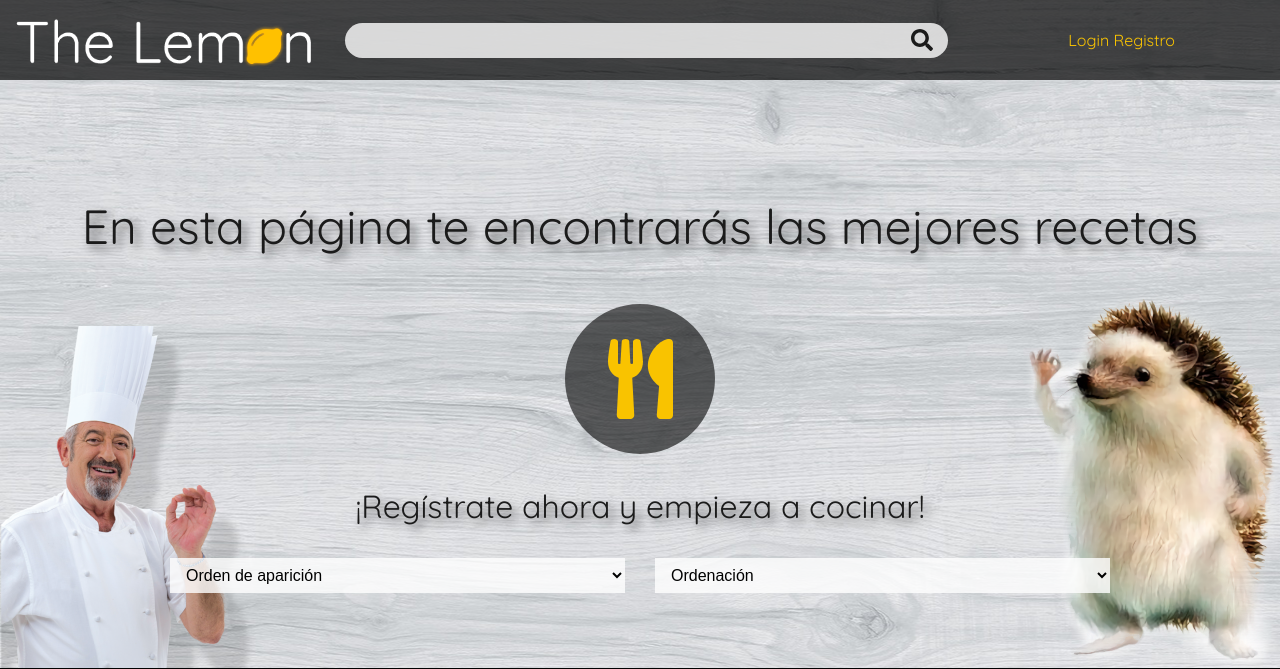
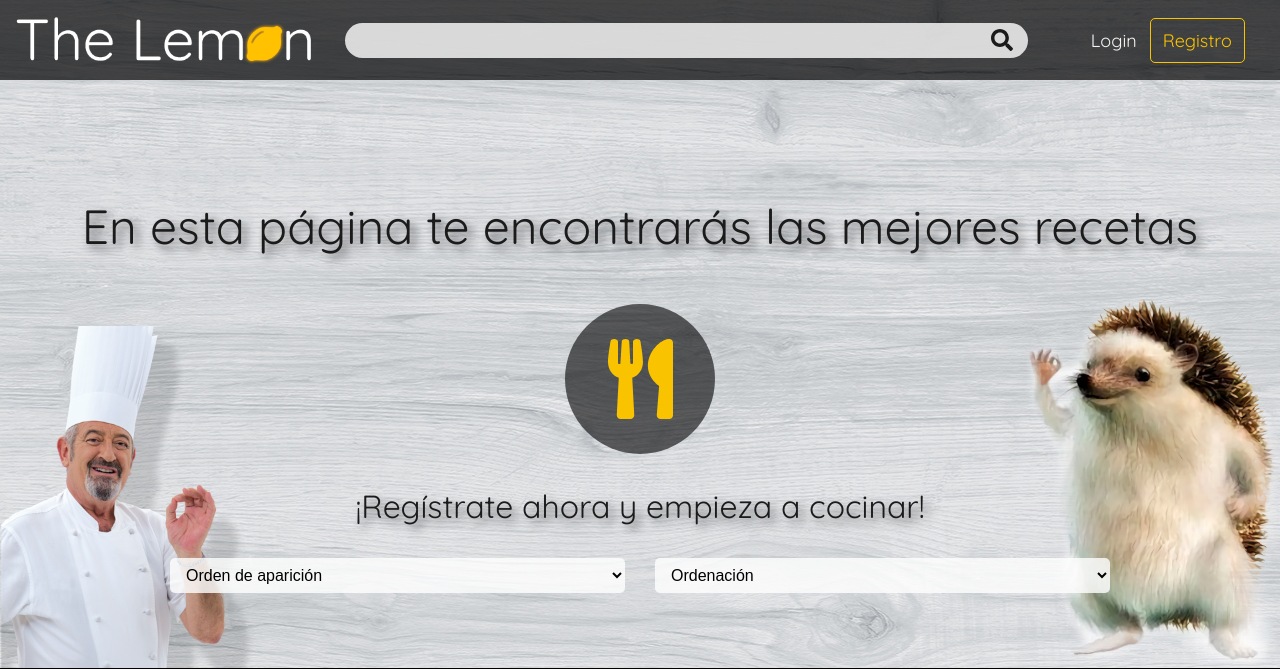
Before and after one commit to pablomanez/PCW, a PHP site: page / in a window 1280 px wide. Shown: the top 669 px of the page. Run offline with PHP 8.4, Linux system fonts and the light colour scheme; some libraries are stand-ins or nearby versions.

Commit message:
Header al 90%

```diff
--- a/CSS/Lightrap.css
+++ b/CSS/Lightrap.css
@@ -24,6 +24,19 @@ html, body{
 	font-family: 'Quicksand', sans-serif;
 	font-weight: lighter;
 }
+
+header{height: 50px;}
+.logo{
+	background: url("../Images/THE_LEMON_ICON.png") no-repeat left;
+	background-size: auto 100%;
+	transition: background 0.4s ease-in-out;
+}
+.logo:hover, .logo:focus, .logo:active{
+	background: url("../Images/THE_LEMON_ICON_FOCUS.png") no-repeat left;
+	background-size: auto 100%;
+}
+
+.w-logo{min-width: 50px;}
 
 /* COLORES BACKGROUND */
 .bg-black{background: var(--black);}
@@ -163,8 +176,6 @@ html, body{
 .w-75 {width: 75% !important;}
 .w-100 {width: 100% !important;}
 
-.w-logo{width: 300px;}
-
 .Mw-20 {max-width: 20% !important;}
 
 .h-5 {height: 5% !important;}
@@ -220,7 +231,7 @@ html, body{
 .pl-4 {padding-left: 40px;}	.pr-4 {padding-right: 40px;}	.pt-4 {padding-top: 40px;}	.pb-4 {padding-bottom: 40px;}
 .pl-5 {padding-left: 60px;}	.pr-5 {padding-right: 60px;}	.pt-5 {padding-top: 60px;}	.pb-5 {padding-bottom: 60px;}
 
-.pt-150px{padding-top: 150px;}
+.pt-150px{padding-top: 77px;}
 
 /* MARGINS */
 .m-0 {margin: 0;}
@@ -257,67 +268,49 @@ html, body{
 .ml-auto{margin-left: auto;}
 .m-auto{margin:auto;}
 
-
 /* IMAGEN */
 
-.background{
-	background-image: url("../Images/header2.jpg");
-	background-position: center;
-}
-
+.background{background-image: url("../Images/header2.jpg"); background-position: center;}
 .bg-image{
 	background-position: center;
 	background-repeat: no-repeat;
 	background-size: cover;
 }
-
 .index-img{
 	opacity: 0.5;
 	object-fit: cover;
 	object-position: 50% 50%;
 	transition: all 0.4s ease-in-out;
 }
+.obj-fit{object-fit: cover; object-position: 50% 50%;}
+.index-img:hover, #index figure:hover .index-img {opacity: 1;}
 
-.obj-fit{
-	object-fit: cover;
-	object-position: 50% 50%;
-}
-
-.index-img:hover, #index figure:hover .index-img {
-	opacity: 1;
-}
-
+/* ICONOS DE LOS USUARIOS + DIV CON EL NOMBRE*/
 .index-button{
 	height: 120px;
 	width: 120px;
 	transition: all 0.3s ease-in-out;
 }
-
 .index-button:hover{
 	width: 180px;
 	height: 180px;
 }
-
 .index-button + div{
 	opacity: 0;
 	margin-top: -10px;
 	transition: all 0.3s ease-in-out;
 }
-
 .index-button:hover + div{
 	margin-top: 10px;
 	opacity: 1;
 	background: rgba(0,0,0,0.5);
 }
 
-
 .mini-user-icon{height: 80px;width: 80px;}
 .footer-logo{height: 90px;width: 90px;}
 .header-logo{width: 150px;height: 150px;}
 .huge-logo{width: 250px; height: 250px;}
-
 .flip{transform: scaleX(-1);}
-/* https://hacks.mozilla.org/2017/04/replace-bootstrap-layouts-with-css-grid/ */
 
 /* CONTENEDOR */
 .container, .container-fluid{
@@ -326,16 +319,13 @@ html, body{
 	padding-left: 15px;
 	padding-right: 15px;
 }
-
 .container-fluid{width: 100%;}
-
 .row {
 	display: grid;
 	grid-template-columns: repeat(12, 1fr);
 	margin-left: -15px;
 	margin-right: -15px;
 }
-
 .col-1, .col-2, .col-3, .col-4, .col-5, .col-6, .col-7, .col-8, .col-9, .col-10, .col-11, .col-12, .col,
 .col-auto, .col-sm-1, .col-sm-2, .col-sm-3, .col-sm-4, .col-sm-5, .col-sm-6, .col-sm-7, .col-sm-8, .col-sm-9, .col-sm-10, .col-sm-11, .col-sm-12, .col-sm,
 .col-sm-auto, .col-md-1, .col-md-2, .col-md-3, .col-md-4, .col-md-5, .col-md-6, .col-md-7, .col-md-8, .col-md-9, .col-md-10, .col-md-11, .col-md-12, .col-md,
@@ -403,10 +393,25 @@ html, body{
 	.d-sm-flex{display: flex;}
 	.d-sm-none{display: none;}
 	.mw-1500px{min-width: 1500px;}
+
+
 }
 
 /* md */
 @media (min-width: 768px) {
+
+	header{height: 80px;}
+	.logo{
+		background: url("../Images/THE_LEMON.png") no-repeat center;
+		background-size: 100%;
+		transition: background 0.4s ease-in-out;
+	}
+	.logo:hover, .logo:focus, .logo:active{
+		background: url("../Images/THE_LEMON_FOCUS.png") no-repeat center;
+		background-size: 100%;
+	}
+	.w-logo{min-width: 300px;}
+	.pt-150px{padding-top: 150px;}
 	.col-md-1{grid-column: span 1;}
 	.col-md-2{grid-column: span 2;}
 	.col-md-3{grid-column: span 3;}
@@ -509,8 +514,9 @@ html, body{
 	.mh-index{min-height: 800px;}
 }
 
-.clear{clear:both;}
 
+
+/* FORMS */
 .form-control{
 	width: 100%;
 	height: 35px;
@@ -521,48 +527,31 @@ html, body{
 	font-size: 1rem;
 	padding: 5px 12px;
 	margin-bottom: 10px;
+	border-radius: 5px;
   	transition: border-color 0.15s ease-in-out, box-shadow 0.15s ease-in-out;
 }
-
 .form-control:hover, .form-control:focus, .form-control:active{
 	background-color: var(--light);
 }
-
 .form-control:focus {
   color: #495057;
   border: 1px solid rgba(249, 195, 0, 0.5);
   outline: 0;
-  box-shadow: 0 0 0 0.2rem rgba(249, 195, 0, 0.25);
+  box-shadow: 0 0 0 3px rgba(249, 195, 0, 0.25);
 }
-
 .form-label{line-height: 1.5;}
 
-.circle{border-radius: 50%;}
-
-#index figure{
-	color: white;
-	font-size: 20px;
-	margin:0;
-}
-
-a{
-	color: var(--orange);
-	text-decoration: none;
-	transition: color 0.2s ease-in-out;
-}
-a:hover, a:focus, a:active{color: var(--light);}
 
 /* INDEX */
 #index a, .revers-a{color: var(--light);}
 #index a:hover, .revers-a:hover{color: var(--orange);}
 .tag{transition: all 0.5s ease-in-out;}
 #index a:hover .tag{background: rgba(0,0,0,0.6); }
-
-/* SHADOW */
-.shadow{text-shadow: 5px 5px 10px rgba(0, 0, 0, 0.6);}
-.text-shadow{text-shadow: 4px 4px 10px black,4px 4px 10px black;}
-.box-shadow{box-shadow: 5px 5px 10px black;}
-
+#index figure{
+	color: white;
+	font-size: 20px;
+	margin:0;
+}
 
 #index nav:before {
     content: " ";
@@ -585,53 +574,56 @@ a:hover, a:focus, a:active{color: var(--light);}
     z-index: 3;
 }
 
+/* SHADOW */
+.shadow{text-shadow: 5px 5px 10px rgba(0, 0, 0, 0.6);}
+.text-shadow{text-shadow: 4px 4px 10px black,4px 4px 10px black;}
+.box-shadow{box-shadow: 5px 5px 10px black;}
+
+
+/* ENLACES */
 .div-link{transition: all 0.5s ease-in-out;}
 .div-link:hover{background: rgba(249, 195, 0, 0.6); color: var(--dark) !important;}
+a{
+	color: var(--orange);
+	text-decoration: none;
+	transition: color 0.2s ease-in-out;
+}
+a:hover, a:focus, a:active{color: var(--light);}
 
 
-
+/* VARIOS */
 hr {
     border: 0;
     border-top: 1px solid rgba(0,0,0,0.4);
     margin: 1em 0;
     padding: 0;
 }
+.circle{border-radius: 50%;}
+.clear{clear:both;}
 
+
+/* BOTONES */
 .btn {
   	display: inline-block;
   	text-align: center;
-  vertical-align: middle;
   	border: 1px solid transparent;
-  padding: 5px 12px;
-  font-size: 1rem;
-  line-height: 1.5;
+  	padding: 10px 12px;
+	border-radius: 5px;
+	cursor: pointer;
+	font-size: 18px;
   	transition: color 0.15s ease-in-out, background-color 0.15s ease-in-out, border-color 0.15s ease-in-out, box-shadow 0.15s ease-in-out;
 }
 
-.btn:focus, .btn:hover {
-  text-decoration: none;
+.btn-outline-orange {
+  color: var(--orange);
+  background-color: transparent;
+  background-image: none;
+  border-color: var(--orange);
 }
 
-.btn:focus {
-  outline: 0;
-  box-shadow: 0 0 0 0.2rem rgba(0, 123, 255, 0.25);
-}
-
-.btn-outline-orange {
-  color: #dc3545;
-  background-color: transparent;
-  background-image: none;
-  border-color: #dc3545;
-}
-
-.btn-outline-orange:hover {
-  color: #fff;
-  background-color: #dc3545;
-  border-color: #dc3545;
-}
-
-.btn-outline-orange:focus, .btn-outline-orange {
-  box-shadow: 0 0 0 0.2rem rgba(220, 53, 69, 0.5);
+.btn-outline-orange:hover, .btn-outline-orange:focus {
+  color: var(--dark);
+  background-color: var(--orange);
 }
 
 .btn-outline-dark {
@@ -640,16 +632,13 @@ hr {
   border-color:  var(--dark);
 }
 
-.btn-outline-dark:hover {
+.btn-outline-dark:hover, .btn-outline-dark:focus {
   color: var(--light);
   background-color:  var(--dark);
   border-color:  var(--light);
 }
 
-.btn-outline-dark:focus, .btn-outline-orange {
-  box-shadow: 0 0 0 0.2rem rgba(220, 53, 69, 0.5);
-}
-
+/* BOTON BÚSQUEDA (LUPA) */
 .search-btn{
 	color: var(--dark);
 	background: transparent;
@@ -658,132 +647,66 @@ hr {
 	cursor: pointer;
 	transition: color 0.4s ease-in-out;
 }
-
 .search-btn:hover, .search-btn:focus, .search-btn:active{
 	outline: none;
 	color: var(--orange);
 }
 
-#menuToggle
-{
+/* MENÚ DE HAMBURGUESA MOLÓN */
+#menuToggle{
   display: block;
   position: relative;
-
-
   -webkit-user-select: none;
   user-select: none;
 }
 
-#menuToggle input
-{
+#menuToggle input{
   display: block;
   width: 40px;
   height: 32px;
   position: absolute;
   top: -7px;
   left: -5px;
-
   cursor: pointer;
-
-  opacity: 0; /* hide this */
-  z-index: 2; /* and place it over the hamburger */
-
-  -webkit-touch-callout: none;
+  opacity: 0;
+  z-index: 2;
 }
-
-/*
- * Just a quick hamburger
- */
-#menuToggle span
-{
+#menuToggle span{
   display: block;
   width: 33px;
   height: 4px;
   margin-bottom: 5px;
   position: relative;
-
   background: var(--light);
   border-radius: 3px;
-
-
   transform-origin: 4px 0px;
-
   transition: transform 0.5s cubic-bezier(0.77,0.2,0.05,1.0),
               background 0.5s cubic-bezier(0.77,0.2,0.05,1.0),
               opacity 0.55s ease;
 }
 
-#menuToggle span:first-child
-{
-  transform-origin: 0% 0%;
-}
-
-#menuToggle span:nth-last-child(2)
-{
-  transform-origin: 0% 100%;
-}
-
-/*
- * Transform all the slices of hamburger
- * into a crossmark.
- */
-#menuToggle input:checked ~ span
-{
+#menuToggle span:first-child{transform-origin: 0% 0%;}
+#menuToggle span:nth-last-child(2){transform-origin: 0% 100%;}
+#menuToggle input:checked ~ span{
   opacity: 1;
   transform: rotate(45deg) translate(-2px, -1px);
   background: var(--orange);
 }
-
-/*
- * But let's hide the middle one.
- */
-#menuToggle input:checked ~ span:nth-last-child(3)
-{
-  opacity: 0;
-  transform: rotate(0deg) scale(0.2, 0.2);
-}
-
-/*
- * Ohyeah and the last one should go the other direction
- */
-#menuToggle input:checked ~ span:nth-last-child(2)
-{
-  transform: rotate(-45deg) translate(0, -1px);
-}
-
-/*
- * Make this absolute positioned
- * at the top left of the screen
- */
-#menu
-{
+#menuToggle input:checked ~ span:nth-last-child(3){opacity: 0; transform: rotate(0deg) scale(0.2, 0.2);}
+#menuToggle input:checked ~ span:nth-last-child(2){transform: rotate(-45deg) translate(0, -1px);}
+#menu{
 	position: absolute;
 	right: 0;
-  width: 300px;
-  margin: 22.3px 0 0 0;
-  padding: 50px;
-  padding-top: 125px;
-
+	width: 400px;
+	margin-top: 11.7px;
 	list-style-type: none;
 	-webkit-font-smoothing: antialiased;
 	/* to stop flickering of text in safari */
 	background: rgba(0,0,0,0.6);
 	transform-origin: 0% 0%;
-  transform: translate(100%, 0);
-
+	transform: translate(110%, 0);
 	transition: transform 0.5s cubic-bezier(0.77,0.2,0.05,1.0);
+	text-align: left;
 }
-
-#menu li
-{
-  padding: 10px 0;
-  font-size: 22px;
-}
-
-/*
- * And let's slide it in from the left
- */
-#menuToggle input:checked ~ ul
-{
-  transform: none;
-}
+#menu li{padding: 10px 0; font-size: 22px;}
+#menuToggle input:checked ~ ul{transform: translate(35.17%, 0);;}
--- a/index.html
+++ b/index.html
@@ -15,30 +15,29 @@
 
 	<header class="container-fluid bg-dark-t2 position-fixed z-5 d-flex align-items-center">
 		<!-- ARREGLAR VERTICAL ALIGN-->
-		<img class="pt-1 w-logo float-left" src="Images/THE_LEMON.png"/>
+		<a href="index.html" class="logo w-logo float-left h-100"></a>
 		<div class="pl-3 row w-100 h-100">
-			<div class="col-10 col-md-8 d-flex align-items-center">
+			<div class="Mh-100 col-10 col-md-7 col-lg-9 d-flex align-items-center justify-content-center">
 				<form class="position-relative w-100" action="buscar.html" method="get">
 					<input style="border-radius: 30px" class="form-control mb-0" type="text" name="search_box" required>
 					<button class="search-btn m-auto t0 b0 r0 pr-2" type="submit"><i style="font-size: 22px;" class="fas fa-search"></i></button>
 				</form>
 			</div>
-			<div class="col-2 col-md-4 d-none d-md-initial py-3 text-center">
-				<a href="login.html">Login</a>
-				<a href="registro.html">Registro</a>
+			<div class="col-2 col-md-5 col-lg-3 d-none d-md-flex text-center p-0 align-items-center justify-content-center">
+				<a class="btn revers-a" href="login.html">Login</a>
+				<a class=" btn btn-outline-orange" href="registro.html">Registro</a>
 			</div>
 
-			<nav role="navigation" class="d-flex align-items-center col-2 d-md-initial d-md-none">
+			<nav role="navigation" class="d-flex align-items-center col-2 d-md-initial d-md-none p-0 justify-content-center">
 			  <div id="menuToggle">
 			    <input type="checkbox" />
 			    <span></span>
 			    <span></span>
 			    <span></span>
-			    <ul id="menu">
-			      <a href="#"><li>Home</li></a>
-			      <a href="#"><li>About</li></a>
-			      <a href="#"><li>Info</li></a>
-			      <a href="#"><li>Contact</li></a>
+			    <ul id="menu" class="p-3">
+			      <a class="revers-a" href="#"><li>Home</li></a>
+			      <a class="revers-a" href="#"><li>Añadir receta</li></a>
+			      <a class="revers-a" href="#"><li>Logout</li></a>
 			    </ul>
 			  </div>
 			</nav>
```
Also changed, not shown: login.html (+7 -6 lines), Images/THE_LEMON_FOCUS.png (added), Images/THE_LEMON_ICON.png (added), Images/THE_LEMON_ICON_FOCUS.png (added). Lines whose indentation alone changed are shown as unchanged.
